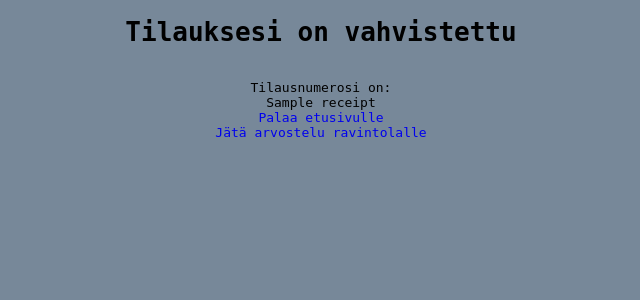
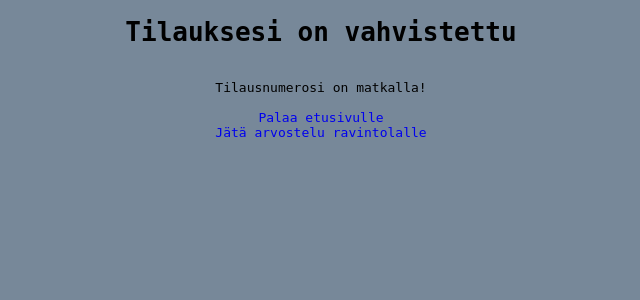
Before and after one commit to JuhoSiitonen/Tietokantasovellus, a Flask app: template templates/receipt.html in a window 1280 px wide. Shown: the top 300 px of the page, without its empty margins (319-959 px from the left). Run offline with Flask 3, Linux system fonts and the light colour scheme; the visitor is signed in with stand-in values (Sample User, id 1); the template is opened without the code that fills it: most values are stand-ins (such as "Sample title", 1, 10 or a date in 2020); parts of the project's set-up code (start-up, migrations or seed data) failed here and were passed over.

```diff
--- a/templates/receipt.html
+++ b/templates/receipt.html
@@ -9,9 +9,8 @@
 <title>Kuitti</title>
 <h1>Tilauksesi on vahvistettu</h1>
 <br>
-Tilausnumerosi on:
+Tilausnumerosi on matkalla!
 <br>
-{{ receipt }}
 <br>
 <a href="/front">Palaa etusivulle</a>
 <br>
```
